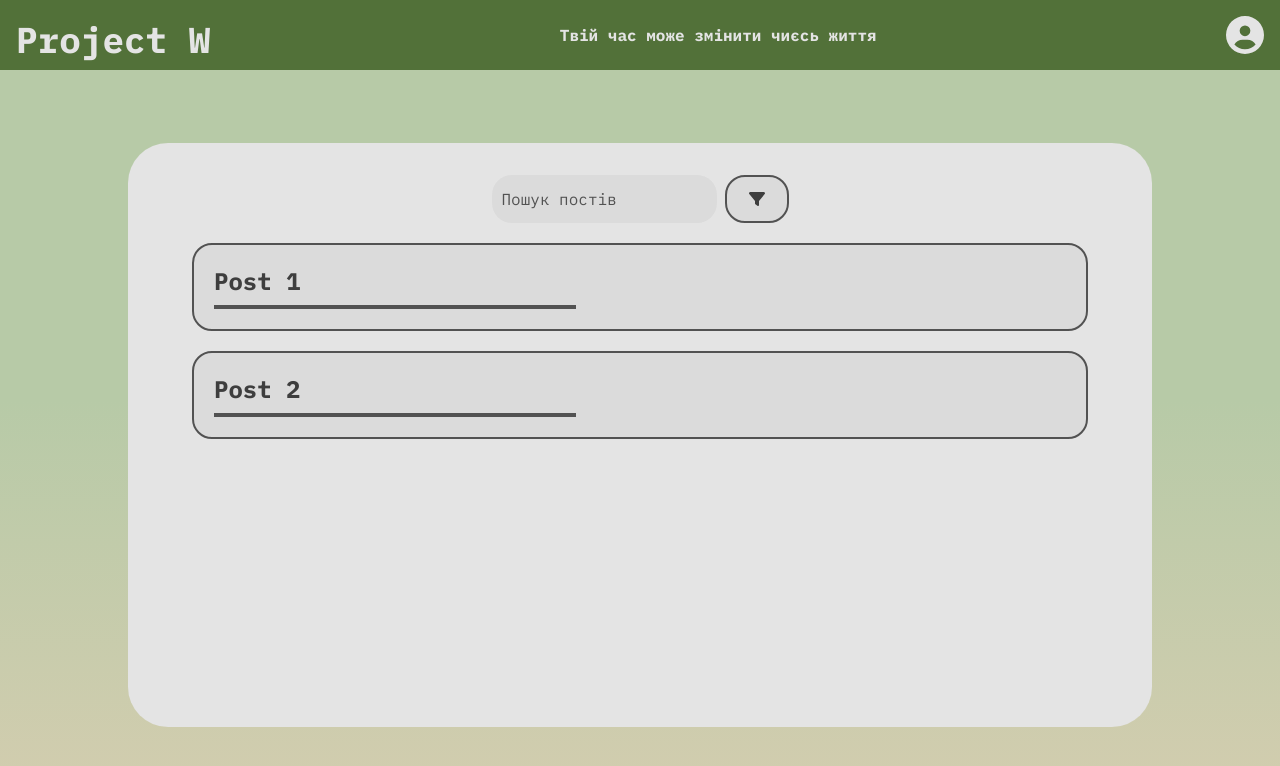
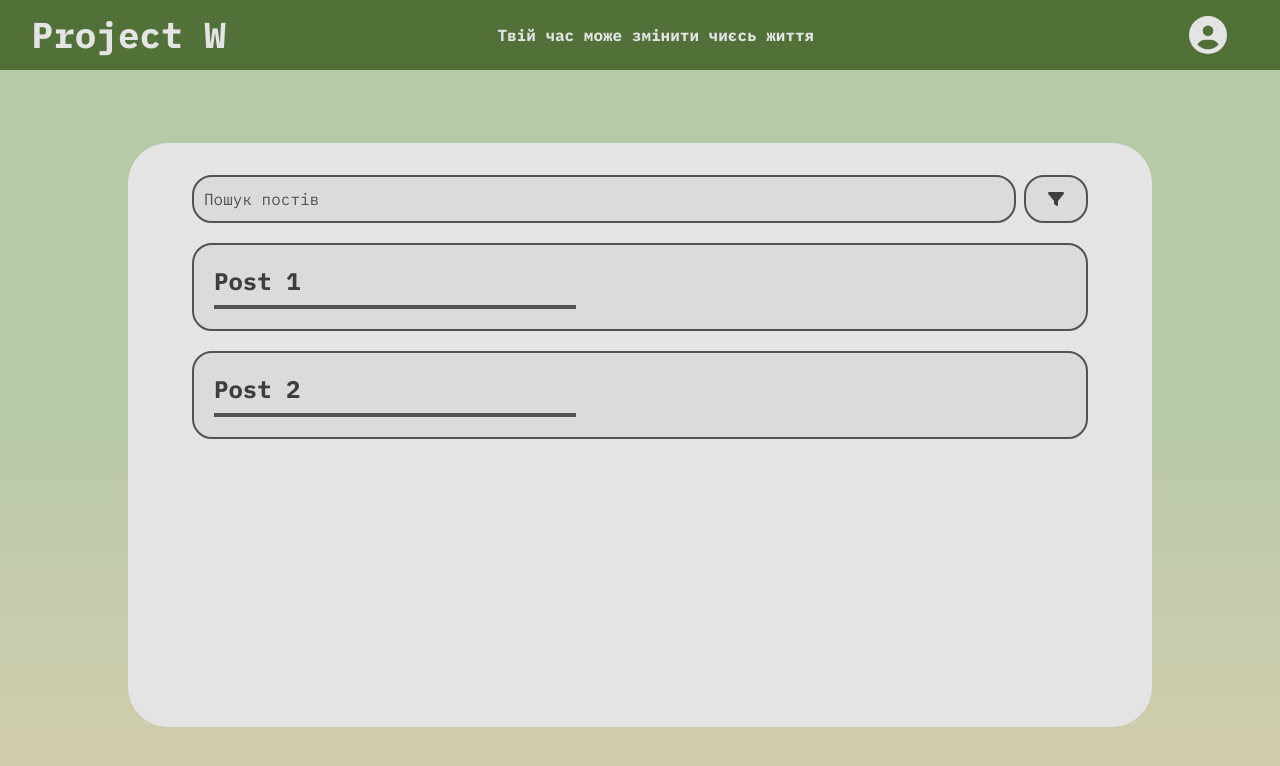
Before and after one commit to amasyaska/project-w, a React (Vite) app in the folder src/django-container/frontend/: page /posts in a window 1280 px wide. Shown: the top 766 px of the page. Built offline with nearby package versions, Linux system fonts and the light colour scheme.

Commit message:
feat: improved header

```diff
--- a/src/django-container/frontend/src/components/Header.module.css
+++ b/src/django-container/frontend/src/components/Header.module.css
@@ -19,7 +19,20 @@
     }
 
     h1 {
+        position: relative;
         font-size: 36px;
         font-weight: bold;
+        bottom: 5px;
+        left: 8%;
+    }
+
+    .splash {
+        position: relative;
+        right: 5%;
+    }
+
+    .right {
+        position: relative;
+        right: 3%;
     }
 }
--- a/src/django-container/frontend/src/components/Header.tsx
+++ b/src/django-container/frontend/src/components/Header.tsx
@@ -30,7 +30,7 @@ export default function Header() {
                 <h1>Project W</h1>
             </Link>
         </div>
-        <div>
+        <div className={styles.splash}>
             {splash}
         </div>
         <div className={styles.right}>
--- a/src/django-container/frontend/src/components/posts/PostsSearch.module.css
+++ b/src/django-container/frontend/src/components/posts/PostsSearch.module.css
@@ -0,0 +1,5 @@
+.search {
+    width: 100%;
+    border: 2px solid;
+    border-color: var(--color-dark-gray);
+}
--- a/src/django-container/frontend/src/components/posts/PostsSearch.tsx
+++ b/src/django-container/frontend/src/components/posts/PostsSearch.tsx
@@ -1,5 +1,7 @@
 import Input from "@components/Input.tsx";
 
+import styles from "./PostsSearch.module.css";
+
 export default function PostsSearch() {
-    return <Input placeholder="Пошук постів"/>;
+    return <Input placeholder="Пошук постів" className={styles.search}/>;
 }
```
